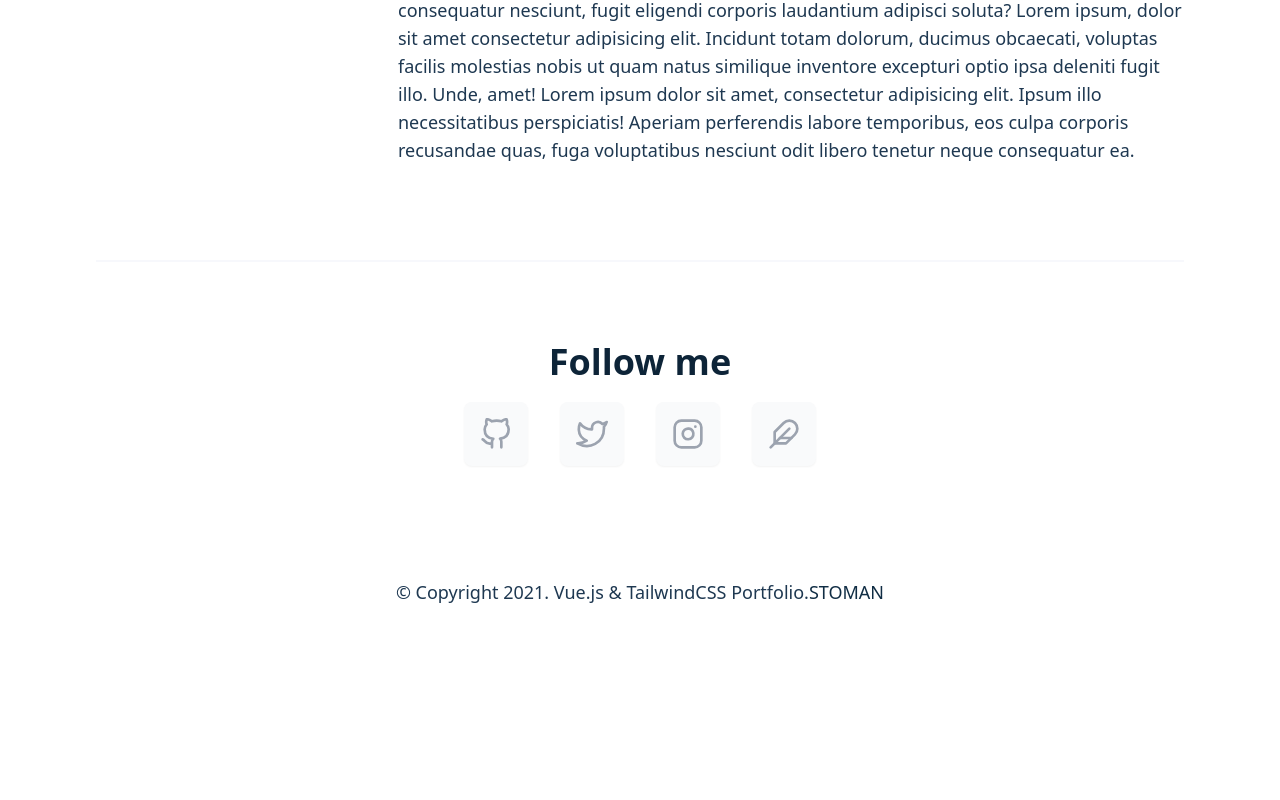
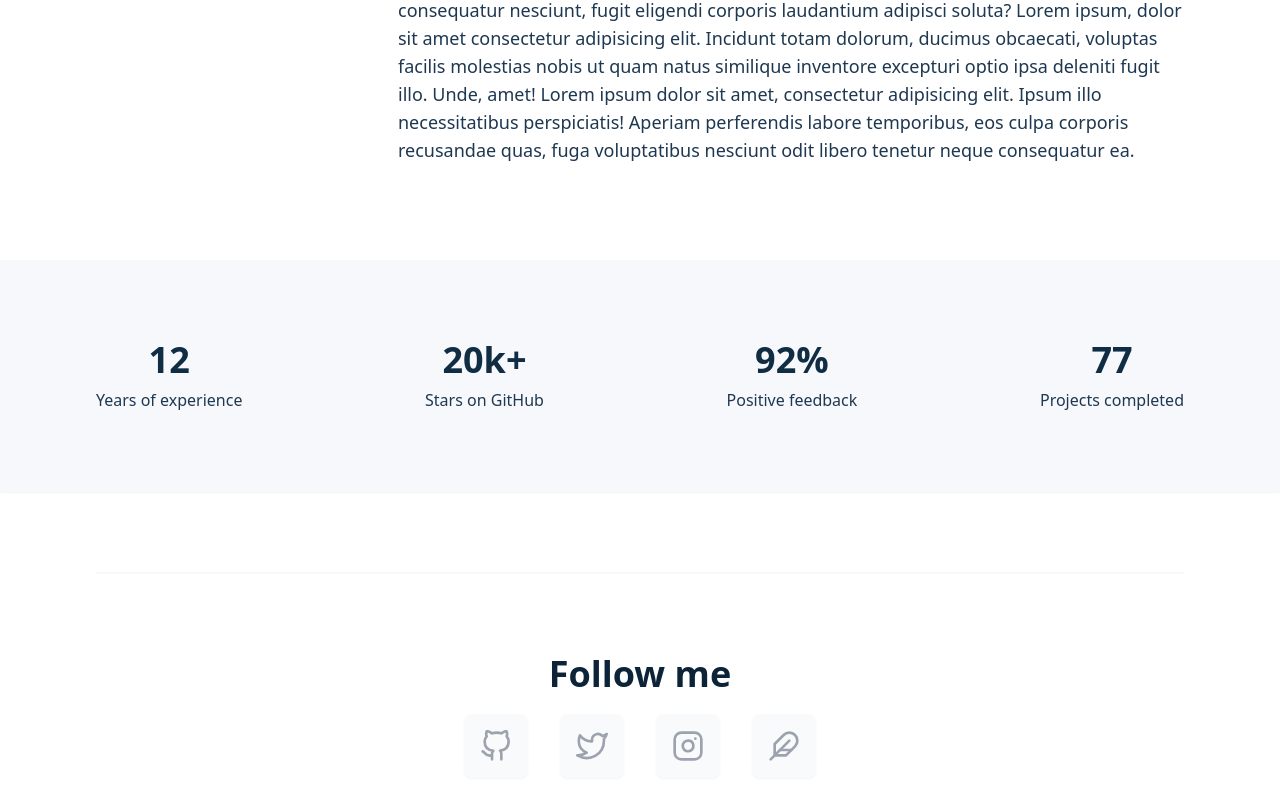
Before and after one commit to phoenix979797/portfolio, a React (Create React App) app: page /about in a window 1280 px wide. Shown: the part 668-1468 px from the top of the page. Before the commit the page ends 1306 px from the top, so only its background shows below. Built offline with nearby package versions, Linux system fonts and the light colour scheme.

Commit message:
Add about counter ui

```diff
--- /dev/null
+++ b/src/components/AboutCounter.js
@@ -0,0 +1,45 @@
+const AboutCounter = () => {
+	return (
+		<div className="mt-10 sm:mt-20 bg-primary-light dark:bg-ternary-dark shadow-sm">
+			<div className="container mx-auto py-20 block sm:flex sm:justify-between sm:items-center">
+				<div className="mb-20 sm:mb-0">
+					<h2 className="text-4xl font-bold text-secondary-dark dark:text-secondary-light mb-2">
+						12
+					</h2>
+					<span className="block text-md text-ternary-dark dark:text-ternary-light">
+						Years of experience
+					</span>
+				</div>
+
+				<div className="mb-20 sm:mb-0">
+					<h2 className="text-4xl font-bold text-secondary-dark dark:text-secondary-light mb-2">
+						20k+
+					</h2>
+					<span className="block text-md text-ternary-dark dark:text-ternary-light">
+						Stars on GitHub
+					</span>
+				</div>
+
+				<div className="mb-20 sm:mb-0">
+					<h2 className="text-4xl font-bold text-secondary-dark dark:text-secondary-light mb-2">
+						92%
+					</h2>
+					<span className="block text-md text-ternary-dark dark:text-ternary-light">
+						Positive feedback
+					</span>
+				</div>
+
+				<div className="mb-20 sm:mb-0">
+					<h2 className="text-4xl font-bold text-secondary-dark dark:text-secondary-light mb-2">
+						77
+					</h2>
+					<span className="block text-md text-ternary-dark dark:text-ternary-light">
+						Projects completed
+					</span>
+				</div>
+			</div>
+		</div>
+	);
+};
+
+export default AboutCounter;
--- a/src/pages/AboutMe.js
+++ b/src/pages/AboutMe.js
@@ -1,9 +1,15 @@
+import AboutCounter from '../components/AboutCounter';
 import AboutMeBio from '../components/AboutMeBio';
 
 const About = () => {
 	return (
-		<div className="container mx-auto">
-			<AboutMeBio />
+		<div>
+			<div className="container mx-auto">
+				<AboutMeBio />
+			</div>
+
+			{/** Counter without paddings */}
+			<AboutCounter />
 		</div>
 	);
 };
```
